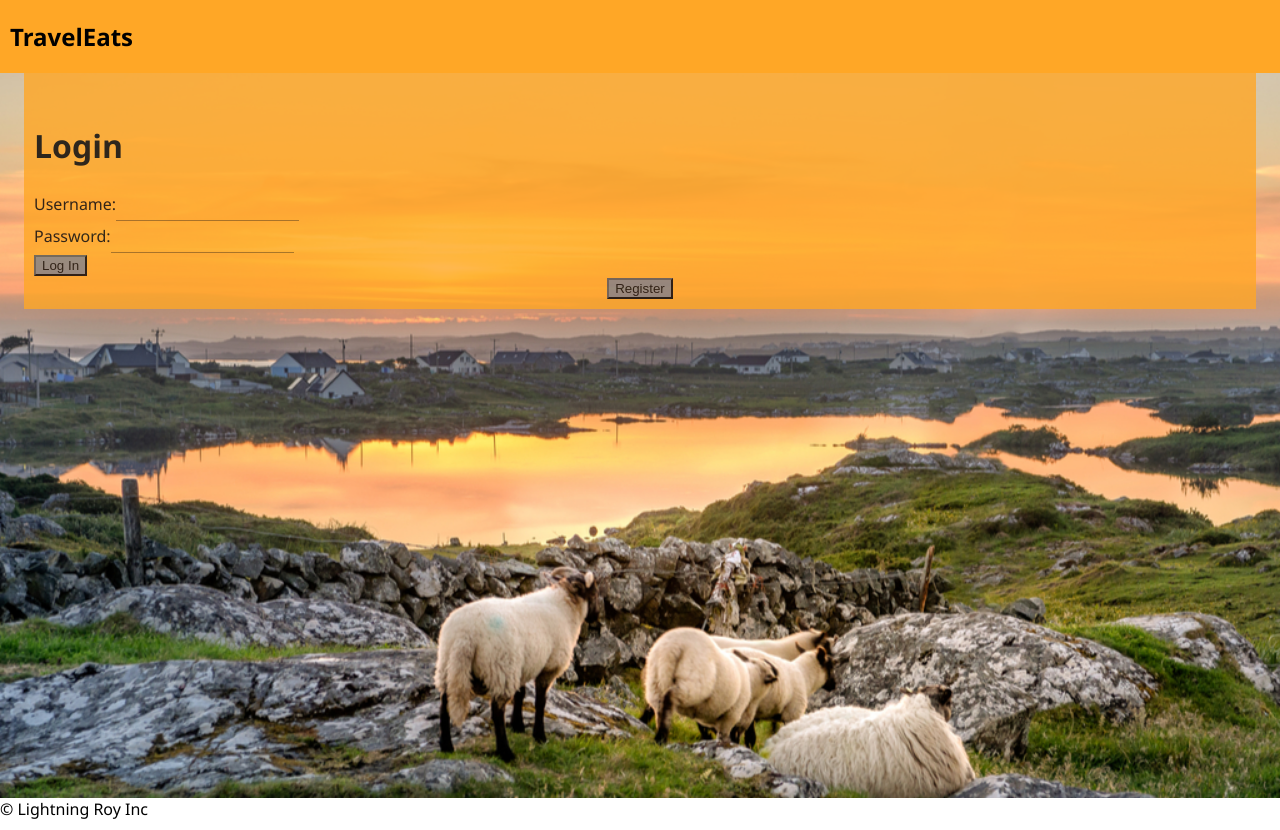
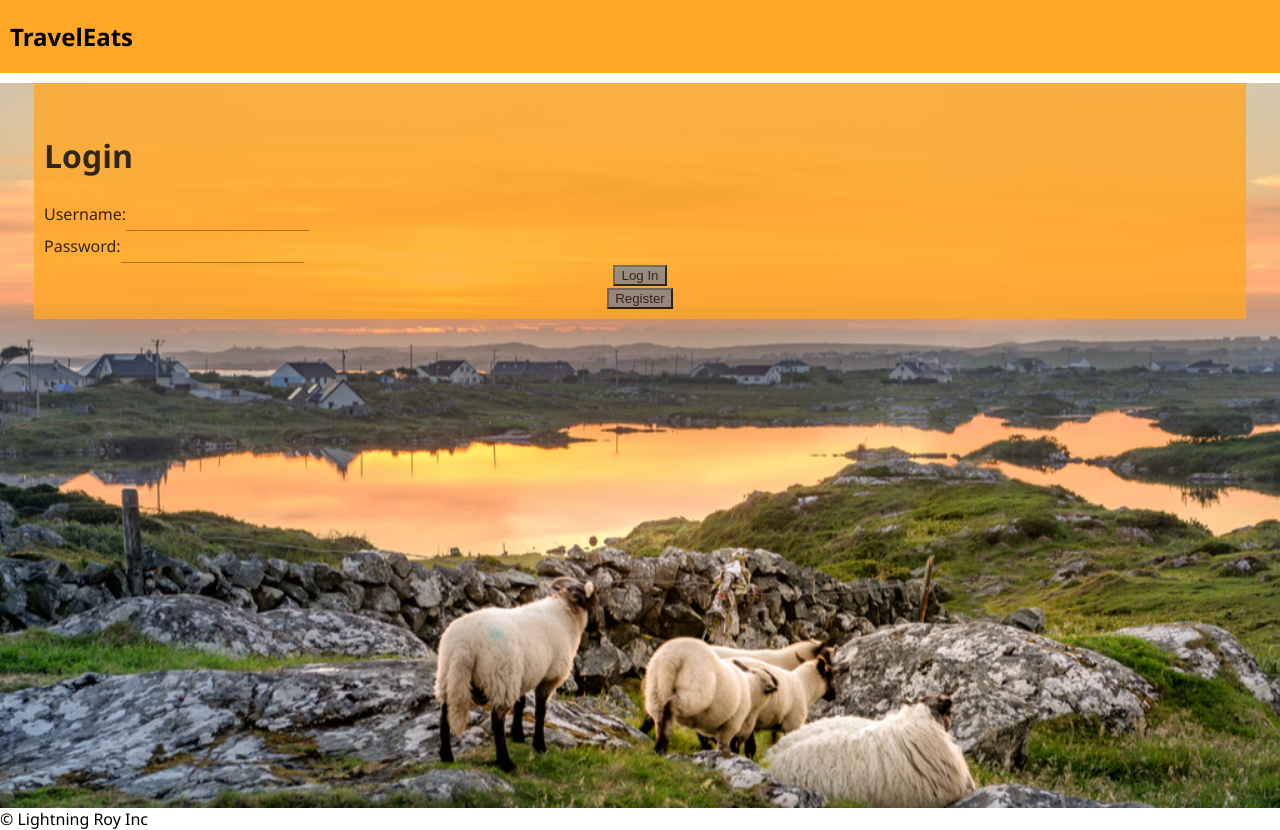
Before and after one commit to michaelodonnell321/TravelEats, a React (Create React App) app: page /#/add in a window 1280 px wide. Built offline with nearby package versions, Linux system fonts and the light colour scheme; no server answers.

Commit message:
inputs moved on login page

```diff
--- a/src/components/LoginPage/LoginPage.js
+++ b/src/components/LoginPage/LoginPage.js
@@ -14,6 +14,7 @@ const styles = {
     height: '725px',
   },
   addForm: {
+    margin: '10px',
     padding: '10px',
     backgroundColor: '#ffa726',
     opacity: '0.9',
@@ -94,6 +95,7 @@ class LoginPage extends Component {
               </label>
             </div>
             <div>
+              <center>
               <input
                 className="log-in"
                 type="submit"
@@ -101,6 +103,7 @@ class LoginPage extends Component {
                 value="Log In"
                 className={this.props.classes.buttons}
               />
+              </center>
             </div>
           </form>
           <center>
```
